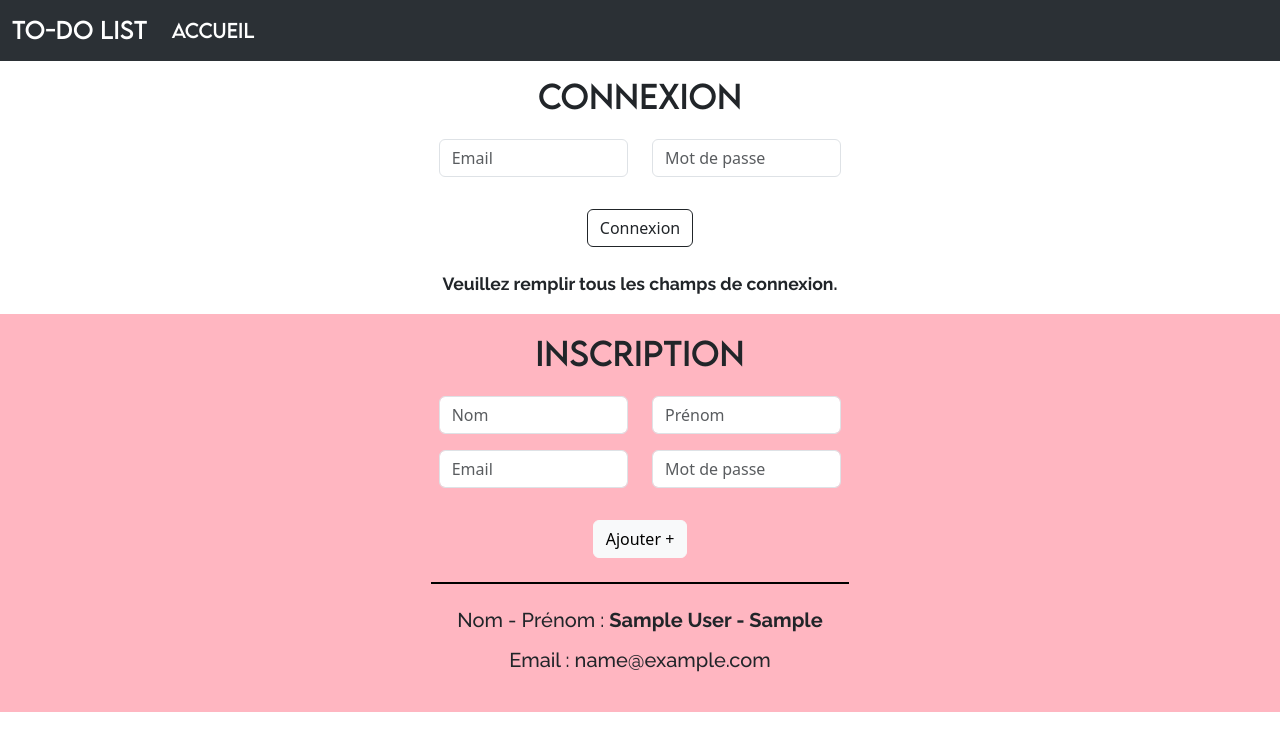
After one commit to SaraColombel/To-Do-List, a PHP site: page /index_controler.php in a window 1280 px wide. The commit adds this page. Shown: the top 751 px of the page. Run offline with PHP 8.4, Linux system fonts and the light colour scheme; tables that the repository leaves empty or names only in its code hold one stand-in row (values such as "Sample post").

Commit message:
Séparation fichiers Model, View, Controler

```diff
--- /dev/null
+++ b/deco_controler.php
@@ -0,0 +1,6 @@
+<?php
+session_start();
+
+session_destroy();
+header('Location:index.php');
+exit;
--- a/index.php
+++ b/index.php
@@ -223,11 +223,7 @@ $displayConnected = "";
 if (isset($_SESSION['id_user'])) {
     $displayConnected = "d-none";
 }
-
-
 ?>
-
-
 <!DOCTYPE html>
 <html lang="en">
 
--- /dev/null
+++ b/index_controler.php
@@ -0,0 +1,141 @@
+<?php
+session_start();
+
+// J'inclus mes fichiers de ressources (model, fonctions utilitaires)
+include './model/model_users.php';
+include './utilitaire/functions.php';
+
+$message = "";
+$listUser = "";
+$messageCo = "";
+
+
+// formInspection() : Check form datas
+// Param : void
+// Return : array ["name" => string, "frist_name" => string, "email" => string, "password" => string, "erreur" => string]
+function formInspection()
+{
+    // 1 - Look for empty fields
+    if (!isset($_POST["email_user"]) || empty($_POST["email_user"])) {
+        return ["name_user" => "", "first_name_user" => "", "email_user" => "", "password_user" => "", "erreur" => "Veuillez enregistrer un email."];
+    }
+
+    if (!isset($_POST["password_user"]) || empty($_POST["password_user"])) {
+        return ["name_user" => "", "first_name_user" => "", "email_user" => "", "password_user" => "", "erreur" => "Veuillez enregistrer un mot de passe."];
+    }
+
+
+    // 2 - Datas cleaning
+    $name_user = sanitize($_POST["name_user"]);
+    $first_name_user = sanitize($_POST["first_name_user"]);
+    $email_user = sanitize($_POST["email_user"]);
+    $password_user = sanitize($_POST["password_user"]);
+
+    // 3 - Verify email format
+    if (!filter_var($email_user, FILTER_VALIDATE_EMAIL)) {
+        return ["name_user" => '', "first_name_user" => '', "login_user" => '', "password_user" => '', "erreur" => 'Email pas au bon format !'];
+    }
+
+    // 4 - Password hashing
+    $password_user = password_hash($password_user, PASSWORD_BCRYPT);
+
+    // 5 - Return a tab to have cleaner view of datas
+    return ["name_user" => $name_user, "first_name_user" => $first_name_user, "email_user" => $email_user, "password_user" => $password_user, "erreur" => ""];
+}
+
+
+// Function to show users infos
+// Param : array["id_user" => INT, "name_user" => string, "first_name_user' => string, "email_user" => string, "password_user" => string]
+// Return : String
+function cardUser($profil)
+{
+    return "<article style = 'border-top : 2px solid black'>
+        <h5 class='mb-3 mt-4'>Nom - Prénom : <strong>{$profil['name_user']} - {$profil['first_name_user']}</strong></h5>
+        <h5 class='mb-4'>Email : {$profil['email_user']}</h5>
+    </article>";
+}
+
+// Form reception verification
+if (isset($_POST["submit"])) {
+    $tab = formInspection();
+    if ($tab["erreur"] != "") {
+        $message = $tab["erreur"];
+    } else {
+        // Check if email available
+        if (empty(readUsersByEmail($tab['email_user']))) {
+            // IF yes => Start adding a user
+            $message = addUser($tab["name_user"], $tab["first_name_user"], $tab["email_user"], $tab["password_user"]);
+        } else {
+            $message = "<h5>Cet email existe déjà.</h5>";
+        }
+    }
+}
+
+
+// USER DISPLAY
+// 1 - User recuperation
+$users = readUsers();
+
+// 2 - User array traitment, display of all users in it
+foreach ($users as $user) {
+    $listUser .= cardUser($user);
+}
+
+// CONNEXION FORM
+
+// ConnectionFormInspection() : Check form datas
+// Param : void
+// Return : array ["email" => string, "mot de passe" => string, "erreur" => string]
+function connectionFormInspection()
+{
+    // 1 - Look for empty fields
+    if (!isset($_POST["emailCo"]) || empty($_POST["emailCo"])) {
+        return ["emailCo" => "", "passwordCo" => "", "erreur" => "Veuillez entrer un email."];
+    }
+    if (!isset($_POST["passwordCo"]) || empty($_POST["passwordCo"])) {
+        return ["emailCo" => "", "passwordCo" => "", "erreur" => "Veuillez entrer un mot de passe."];
+    }
+
+    // 2 - Datas cleaning
+    $emailCo = sanitize($_POST["emailCo"]);
+    $passwordCo = sanitize($_POST["passwordCo"]);
+
+    // 3 - Verify email format
+    if (!filter_var($emailCo, FILTER_VALIDATE_EMAIL)) {
+        return ["emailCo" => '', "passwordCo" => '', "erreur" => 'Email pas au bon format !'];
+    }
+
+    // 4 - Return a tab to have cleaner view of datas
+    return ["emailCo" => $emailCo, "passwordCo" => $passwordCo, "erreur" => ""];
+}
+
+
+$emailUser = connectionFormInspection();
+$user = readUsersByEmail($emailUser['emailCo']);
+
+if (empty($user)) {
+    $messageCo = "Veuillez remplir tous les champs de connexion.";
+} else if (password_verify($emailUser['passwordCo'], $user[0]['password_user'])) {
+    $_SESSION['id_user'] = $user[0]['id_user'];
+    $_SESSION['name_user'] = $user[0]['name_user'];
+    $_SESSION['first_name_user'] = $user[0]['first_name_user'];
+    $_SESSION['email_user'] = $user[0]['email_user'];
+    $messageCo = "Bienvenue, {$_SESSION['first_name_user']}.";
+} else {
+    $messageCo = "Email ou mot de passe invalide.";
+}
+
+// "My account" and "Disconnection"  disappear when nobody is connected
+$display = "d-none";
+if (isset($_SESSION['id_user'])) {
+    $display = "";
+}
+
+// Connection and inscription forms disapear when someone is connected
+$displayConnected = "";
+if (isset($_SESSION['id_user'])) {
+    $displayConnected = "d-none";
+}
+
+// Inclure ma view : view_accueil.php
+include './view/view_accueil.php';
--- /dev/null
+++ b/model/model_users.php
@@ -0,0 +1,112 @@
+<?php
+
+// Function to get back a user from DB
+// Param : string
+// Return : array | string
+function readUsersByEmail($email_user)
+{
+    // 1 - Instantiates the PDO connection object
+    $bdd = new PDO('mysql:host=localhost;dbname=task', 'root', '', array(PDO::ATTR_ERRMODE => PDO::ERRMODE_EXCEPTION));
+
+    // try ... catch
+    try {
+        // 1. Prepare request SELECT
+        $req = $bdd->prepare('SELECT id_user, name_user, first_name_user, email_user, password_user FROM users WHERE email_user = ?');
+
+        // 2. Add email in the request by associate "?" with "$email_user"
+        $req->bindParam(1, $email_user, PDO::PARAM_STR);
+
+        // 3. Execute request
+        $req->execute();
+
+        // 4. Get back DB response
+        $data = $req->fetchAll(PDO::FETCH_ASSOC);
+
+        // 5. Return datas
+        return $data;
+    } catch (EXCEPTION $error) {
+        return $error->getMessage();
+    }
+}
+
+
+// Function to save form datas in DB
+// Param : string $name_user, string $first_name_user, string $email_user, string $password_user
+// Return : String
+function addUser($name_user, $first_name_user, $email_user, $password_user)
+{
+
+    // 1 - Instantiates the PDO connection object
+    $bdd = new PDO('mysql:host=localhost;dbname=task', 'root', '', array(PDO::ATTR_ERRMODE => PDO::ERRMODE_EXCEPTION));
+
+    // 2 - Try ... catch
+    try {
+
+        // 1. Prepare request
+        $req = $bdd->prepare('INSERT INTO users (name_user, first_name_user, email_user, password_user)VALUES (?, ?, ?, ?)');
+
+        // 2. Link the "?" to their respective data
+        $req->bindParam(1, $name_user, PDO::PARAM_STR);
+        $req->bindParam(2, $first_name_user, PDO::PARAM_STR);
+        $req->bindParam(3, $email_user, PDO::PARAM_STR);
+        $req->bindParam(4, $password_user, PDO::PARAM_STR);
+
+        // 3. Execute request
+        $req->execute();
+
+        // 4. Return confirmation message
+        return "<h5>Utilisateur enregistré avec succès.</h5>";
+
+    } catch (EXCEPTION $error) {
+        return $error->getMessage();
+    }
+}
+
+
+function readUsers()
+{
+    // 1 - Instantiates the PDO connection object
+    $bdd = new PDO('mysql:host=localhost;dbname=task', 'root', '', array(PDO::ATTR_ERRMODE => PDO::ERRMODE_EXCEPTION));
+
+    // try ... catch
+    try {
+        // 1. Prepare request SELECT
+        $req = $bdd->prepare('SELECT id_user, name_user, first_name_user, email_user, password_user FROM users');
+
+        // 2. Execute request
+        $req->execute();
+
+        // 3. Get back DB response
+        $data = $req->fetchAll(PDO::FETCH_ASSOC);
+
+        // 4. Return datas
+        return $data;
+    } catch (EXCEPTION $error) {
+        return $error->getMessage();
+    }
+    ;
+}
+
+
+// Function to modify datas in DB
+// Param = string $name_user, string $first_name_user, string $email_user
+// Return = String
+function modifyInfo($modify_name, $modify_first_name, $modify_email)
+{
+    $bdd = new PDO('mysql:host = localhost; dbname=task', 'root', '', array(PDO::ATTR_ERRMODE => PDO::ERRMODE_EXCEPTION));
+
+    $sessionIdUser = $_SESSION['id_user'];
+
+    try {
+        $req = $bdd->prepare("UPDATE users SET name_user = ?, first_name_user = ?, email_user = ? WHERE id_user = $sessionIdUser");
+        $req->bindParam(1, $modify_name, PDO::PARAM_STR);
+        $req->bindParam(2, $modify_first_name, PDO::PARAM_STR);
+        $req->bindParam(3, $modify_email, PDO::PARAM_STR);
+
+        $req->execute();
+
+        return "Informations modifiées avec succès.";
+    } catch (EXCEPTION $error) {
+        return $error->getMessage();
+    }
+}
--- /dev/null
+++ b/utilitaire/functions.php
@@ -0,0 +1,12 @@
+<?php
+/* FICHIER DE FONCTIONS UTILITAIRES
+    - J'abrite des fonctions qui seront réutilisables partout dans mon code
+*/
+
+// Sanitize() : Clean the datas, removing HTML, SCRIPT JS, PHP, and space at begining and ending from datas
+// Param : $data --> String
+// Return : String
+function sanitize($data)
+{
+    return htmlentities(strip_tags(stripslashes(trim($data))));
+}
--- /dev/null
+++ b/view/view_accueil.php
@@ -0,0 +1,127 @@
+<!DOCTYPE html>
+<html lang="en">
+
+<head>
+    <meta charset="UTF-8">
+    <meta name="viewport" content="width=device-width, initial-scale=1.0">
+    <title>To-Do List</title>
+    <link href="https://cdn.jsdelivr.net/npm/bootstrap@5.3.3/dist/css/bootstrap.min.css" rel="stylesheet"
+        integrity="sha384-QWTKZyjpPEjISv5WaRU9OFeRpok6YctnYmDr5pNlyT2bRjXh0JMhjY6hW+ALEwIH" crossorigin="anonymous">
+</head>
+
+<body>
+    <style>
+        @font-face {
+            font-family: Raleway;
+            src: url('/fonts/Raleway.ttf')
+        }
+
+        @font-face {
+            font-family: LemonMilk;
+            src: url('/fonts/LemonMilk.otf')
+        }
+
+        h1,
+        h2,
+        h3,
+        h4,
+        a {
+            font-family: LemonMilk;
+        }
+
+        p,
+        h5,
+        h6 {
+            font-family: Raleway;
+        }
+    </style>
+
+    <!-- Navbar -->
+    <nav class="navbar sticky-top navbar-expand-lg bg-body-tertiary" data-bs-theme="dark" style="font-size:120%">
+        <div class="container-fluid">
+            <a class="navbar-brand" href="index.php" style="font-size : 120%">To-Do List</a>
+            <button class="navbar-toggler" type="button" data-bs-toggle="collapse" data-bs-target="#navbarNavAltMarkup"
+                aria-controls="navbarNavAltMarkup" aria-expanded="false" aria-label="Toggle navigation">
+                <span class="navbar-toggler-icon"></span>
+            </button>
+            <div class="collapse navbar-collapse" id="navbarNavAltMarkup">
+                <div class="navbar-nav">
+                    <a class="nav-link active" aria-current="page" href="index.php">Accueil</a>
+                    <a class="nav-link <?php echo $display ?>" href="moncompte.php">Mon compte</a>
+                    <a class="nav-link <?php echo $display ?>" href="deco.php">Déconnexion</a>
+                </div>
+            </div>
+        </div>
+    </nav>
+
+
+    <!--Connection fields-->
+    <div class="container-fluid text-center <?php echo $displayConnected ?>">
+        <h2 class="mb-4 mt-3 text-center">Connexion</h2>
+        <form class="form-group" action="" method="post">
+            <div class="row justify-content-center">
+                <div class="col-2 mb-3">
+                    <input type="text" name="emailCo" placeholder="Email" class="form-control">
+                </div>
+
+                <div class="col-2 mb-3">
+                    <input type="password" name="passwordCo" placeholder="Mot de passe" class="form-control">
+                </div>
+            </div>
+
+            <div class="row justify-content-center">
+                <div class="col-3 mt-3">
+                    <input type="submit" class="btn btn-outline-dark" name="connexion" value="Connexion">
+                </div>
+            </div>
+        </form>
+        <p class="mt-4" style="font-size:110%"><strong><?php echo $messageCo ?></strong></p>
+    </div>
+
+
+    <!-- Inscription field -->
+    <div class="container-fluid text-center pb-3 pt-1 position-absolute <?php echo $displayConnected ?>" style="background-color:lightpink">
+        <h2 class="mb-4 mt-3 text-center">Inscription</h2>
+        <form class="form-group" action="" method="post">
+            <div class="row justify-content-center">
+                <div class="col-2 mb-3">
+                    <input type="text" name="name_user" placeholder="Nom" class="form-control">
+                </div>
+
+                <div class="col-2 mb-3">
+                    <input type="text" name="first_name_user" placeholder="Prénom" class="form-control">
+                </div>
+            </div>
+
+            <div class="row justify-content-center">
+                <div class="col-2 mb-3">
+                    <input type="text" name="email_user" placeholder="Email" class="form-control">
+                </div>
+
+                <div class="col-2 mb-3">
+                    <input type="password" name="password_user" placeholder="Mot de passe" class="form-control">
+                </div>
+            </div>
+
+            <div class="row justify-content-center">
+                <div class="col-4 mt-3">
+                    <input type="submit" class="btn btn-light" name="submit" value="Ajouter +">
+                </div>
+            </div>
+        </form>
+        <p class="mt-4" style="font-size:110%"><strong><?php echo $message ?></strong></p>
+        <div class="d-flex justify-content-center">
+            <div class="col-4 text-center">
+                <?php echo $listUser ?>
+            </div>
+        </div>
+    </div>
+
+
+    <!-- Scripts -->
+    <script src="https://cdn.jsdelivr.net/npm/bootstrap@5.3.3/dist/js/bootstrap.bundle.min.js"
+        integrity="sha384-YvpcrYf0tY3lHB60NNkmXc5s9fDVZLESaAA55NDzOxhy9GkcIdslK1eN7N6jIeHz"
+        crossorigin="anonymous"></script>
+</body>
+
+</html>
```
Also changed, not shown: moncompte_controler.php (added, +56 -0 lines), view/view_moncompte.php (added, +125 -0 lines), model/model_categories.php (added), model/model_tasks.php (added).
